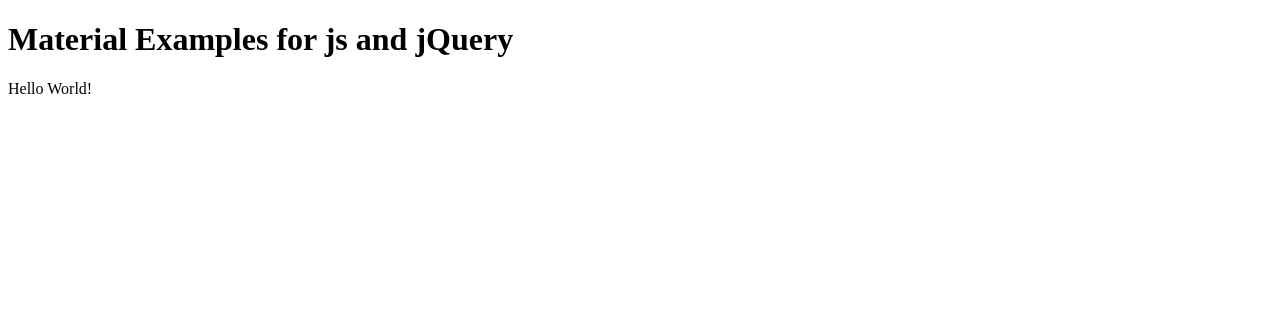
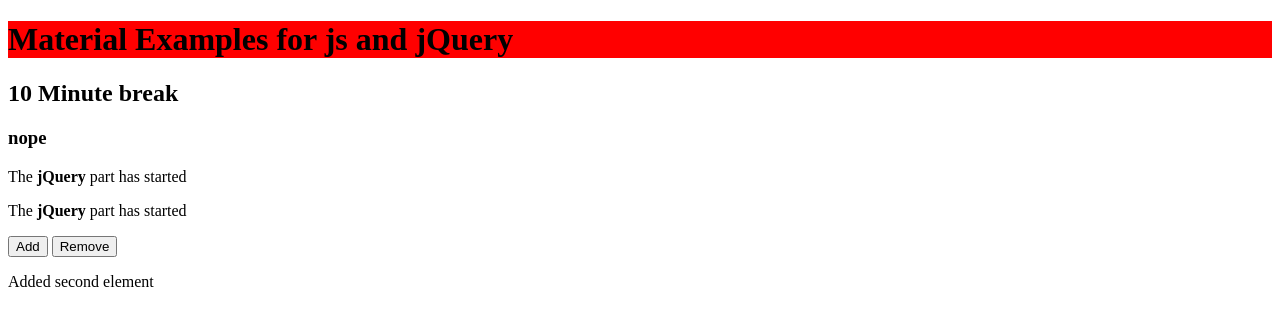
Before and after one commit to kovbar/sah-js-examples-april-6, a plain HTML site: page index.html in a window 1280 px wide. Drawn offline with nearby package versions, Linux system fonts and the light colour scheme.

Commit message:
third part

```diff
--- a/index.html
+++ b/index.html
@@ -4,11 +4,23 @@
     <meta charset="UTF-8">
     <meta name="viewport" content="width=device-width, initial-scale=1.0">
     <title>Material Examples for Javascript</title>
+    <link rel="stylesheet" href="style.css">
 
 </head>
 <body>
     <h1>Material Examples for js and jQuery</h1>
+    <h2 class="green">10 Minute break</h2>
+    <h3>nope</h3>
     <p>Hello World!</p>
+    <p>Hello World2!</p>
+
+    <button id="add-button">Add</button>
+    <button id="remove-button">Remove</button>
+    <main>
+
+    </main>
+    <script src="https://ajax.googleapis.com/ajax/libs/jquery/3.4.1/jquery.min.js"></script>
     <script src="script.js"></script>
+
 </body>
 </html>
--- a/script.js
+++ b/script.js
@@ -1,3 +1,235 @@
 let name= 'Barnabas';
 
+
 console.log( `Hello, my dear ${name}`);
+
+/* jquery part*/
+
+
+$('p').html('The <strong> jQuery </strong> part has started')
+
+$('h1').css('background', 'red')
+
+$('h2').toggleClass('green')
+$('p').toggleClass('green')
+$('p').toggleClass('green')
+
+
+$('main').append('<p id="first">Added element</p>')
+$('main').append('<p id="second">Added second element</p>')
+
+$('#first').remove();
+
+$('#add-button').click(() => {
+$('main').append('<p>Added a new p tag</p>')
+
+});
+
+/* function removeFunction(){
+    $('main p').remove
+} */
+
+let removeFunction = ()=>{
+    $('main p:last-child').remove();
+}
+
+$('#remove-button').click(removeFunction);
+
+
+
+/* 123
+123
+5+5
+10
+10*10
+100
+let age;
+undefined
+age+2
+NaN
+age =33
+33
+age+8
+41
+age=25
+25
+age+8
+33
+age=33-10
+23
+age=age+10
+33
+let name
+undefined
+name = Barni
+VM368:1 Uncaught ReferenceError: Barni is not defined
+    at <anonymous>:1:1
+(anonymous) @ VM368:1
+name = 'Barni'
+"Barni"
+name= "Adam"
+"Adam"
+name =`backtick shortcut`
+"backtick shortcut"
+let greeting = "Hello 'Everyone'!"
+undefined
+'This is a quote from someone: "The qoute"'
+"This is a quote from someone: "The qoute""
+'hello"
+VM712:1 Uncaught SyntaxError: Invalid or unexpected token
+'hello'
+"hello"
+"whatsup?"
+"whatsup?"
+'You can use both: 'and "'
+VM845:1 Uncaught SyntaxError: Unexpected identifier
+"Hello" + "Adam"
+"HelloAdam"
+"Hello" + "Adam, who is " + age + "years old"
+"HelloAdam, who is 33years old"
+Hello" + " Adam, who is " + age + "years old"
+VM954:1 Uncaught SyntaxError: Unexpected string
+name = 'Barni'
+"Barni"
+`Hello ${name}, who is ${age} years old`
+"Hello Barni, who is 33 years old"
+year = 21
+21
+`Hello ${name}, who is ${age} years old`
+"Hello Barni, who is 33 years old"
+age =21
+21
+`Hello ${name}, who is ${age} years old`
+"Hello Barni, who is 21 years old"
+"hello" + " world"
+"hello world"
+let something = 12;
+undefined
+something
+12
+greeting
+"Hello 'Everyone'!"
+let oldEnoughToDrive = true
+undefined
+oldEnoughToDrive = false
+false
+"true && (false || (true && false))
+VM1696:1 Uncaught SyntaxError: Invalid or unexpected token
+"true && (false || (true && false))"
+"true && (false || (true && false))"
+let x = 5
+undefined
+x = "hello"
+"hello"
+x = true
+true
+let comment = "First Comment!"
+undefined
+let comment2 = "Second Commen, hello"
+undefined
+let comments = ["First Comment!", "second Comment"];
+undefined
+comments
+(2) ["First Comment!", "second Comment"]
+comment2 + "barni"
+"Second Commen, hellobarni"
+comments[1] + " barni"
+"second Comment barni"
+name
+"Barni"
+name.length
+5
+name = Barnabas Kovacs
+VM2309:1 Uncaught SyntaxError: Unexpected identifier
+name = "Barnabas Kovacs"
+"Barnabas Kovacs"
+name.length
+15
+name.substring
+ƒ substring() { [native code] }
+name.substring(7)
+"s Kovacs"
+name.string(8)
+VM2491:1 Uncaught TypeError: name.string is not a function
+    at <anonymous>:1:6
+(anonymous) @ VM2491:1
+name.substring(8)
+" Kovacs"
+name.toUpperCase()
+"BARNABAS KOVACS"
+comments
+(2) ["First Comment!", "second Comment"]
+comments.length
+2
+comments.push("third comment")
+3
+comments
+(3) ["First Comment!", "second Comment", "third comment"]
+comments[0]
+"First Comment!"
+let person = {}
+undefined
+let person = {
+firstname: 'Barni'
+lastname: 'Kovacs
+email: 'a.barnabas@gmail.com'
+age:21,
+oldEnoughToDrive: true
+}
+VM2982:3 Uncaught SyntaxError: Unexpected identifier
+let person = {
+firstname: 'Barni'
+lastname: 'Kovacs'
+email: 'a.barnabas@gmail.com'
+age:21,
+oldEnoughToDrive: true
+}
+VM2986:3 Uncaught SyntaxError: Unexpected identifier
+let person = {
+firstName: 'Barni'
+lastName: 'Kovacs'
+email: 'a.barnabas@gmail.com'
+age:21,
+oldEnoughToDrive: true
+}
+VM2995:3 Uncaught SyntaxError: Unexpected identifier
+let person={ firstName: 'Barni',
+lastname: 'Kovacs',
+email: barnika95@gmail.com,
+age: 21,
+oldEnoughToDrive: true,
+}
+VM3168:3 Uncaught SyntaxError: Invalid or unexpected token
+let person = {
+firstname: 'Barni',
+lastname: 'Kovacs',
+email: 'a.barnabas@gmail.com',
+age:21,
+oldEnoughToDrive: true
+}
+undefined
+person
+{firstname: "Barni", lastname: "Kovacs", email: "a.barnabas@gmail.com", age: 21, oldEnoughToDrive: true}
+person.email
+"a.barnabas@gmail.com"
+person.age
+21
+person.age +20
+41
+person.favoriteColor = 'blue'
+"blue"
+person
+{firstname: "Barni", lastname: "Kovacs", email: "a.barnabas@gmail.com", age: 21, oldEnoughToDrive: true, …}firstname: "Barni"lastname: "Kovacs"email: "a.barnabas@gmail.com"age: 21oldEnoughToDrive: truefavoriteColor: "blue"__proto__: Object
+person.email = 'a.barnabas.kovacs@gmail.com"
+VM3558:1 Uncaught SyntaxError: Invalid or unexpected token
+person.email = 'a.barnabas.kovacs@gmail.com'
+"a.barnabas.kovacs@gmail.com"
+let persons = [person, person person]
+VM3617:1 Uncaught SyntaxError: Unexpected identifier
+let persons = [person, person, person]
+undefined
+persons
+(3) [{…}, {…}, {…}]
+person.favoriteColor = ['green', 'orange']
+(2) ["green", "orange"]
+ */
--- /dev/null
+++ b/style.css
@@ -0,0 +1,3 @@
+.green{
+    background: green;
+}
```
